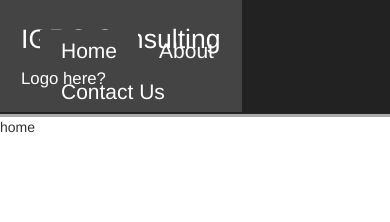
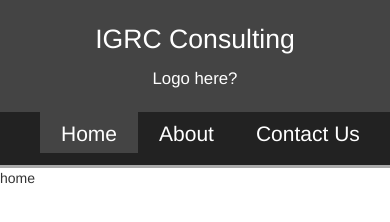
Before and after one commit to KHANanaphone/IGRC, a website: page www/index.html in a window 390 px wide. Drawn offline with nearby package versions, Linux system fonts and the light colour scheme; files that its build step writes are made by us from their sources.

Commit message:
Header on mobile

```diff
--- a/www/css/_header.css
+++ b/www/css/_header.css
@@ -92,3 +92,16 @@
     font-size: 1.2em;
     padding-top: 0.5em;
 }
+
+@media (max-width:768px) {
+
+    #header .title{
+        display: block;
+        text-align: center;
+    }
+
+    #header .menu{
+        position:static;
+    }
+
+ }
--- a/www/index.html
+++ b/www/index.html
@@ -3,6 +3,7 @@
 <head>
 
     <title>IGRC Consulting Corp.</title>
+    <meta name="viewport" content="width=device-width, initial-scale=1">
 
     <!-- inject:css -->
     <link rel="stylesheet" href="/css/bootstrap.min.css">
```
